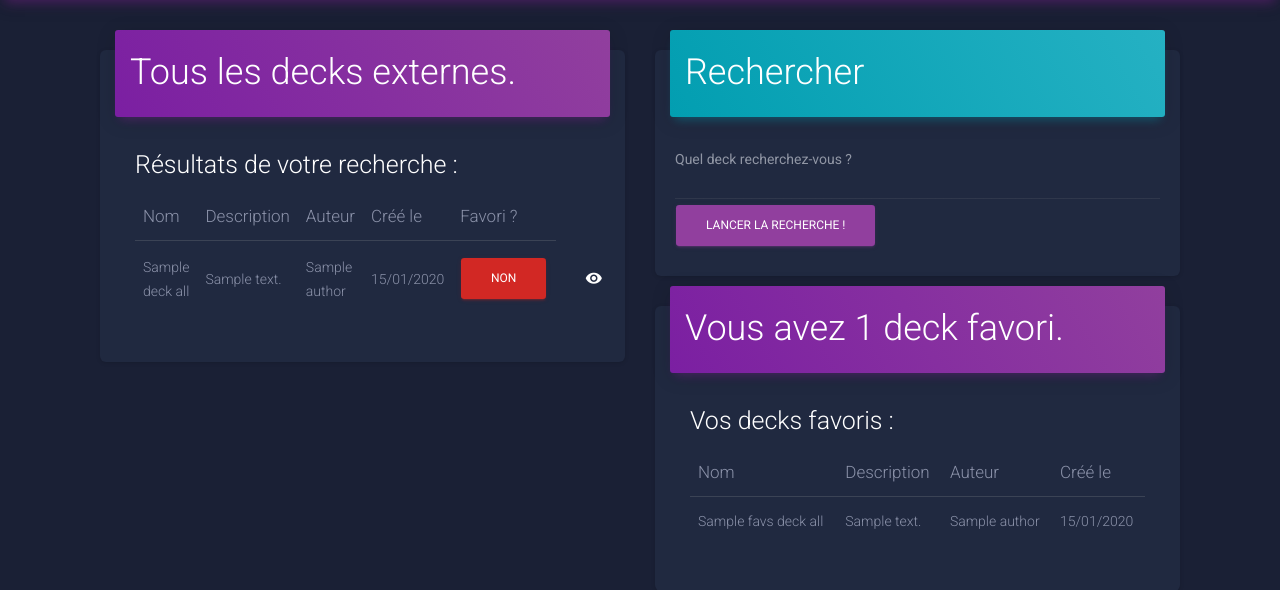
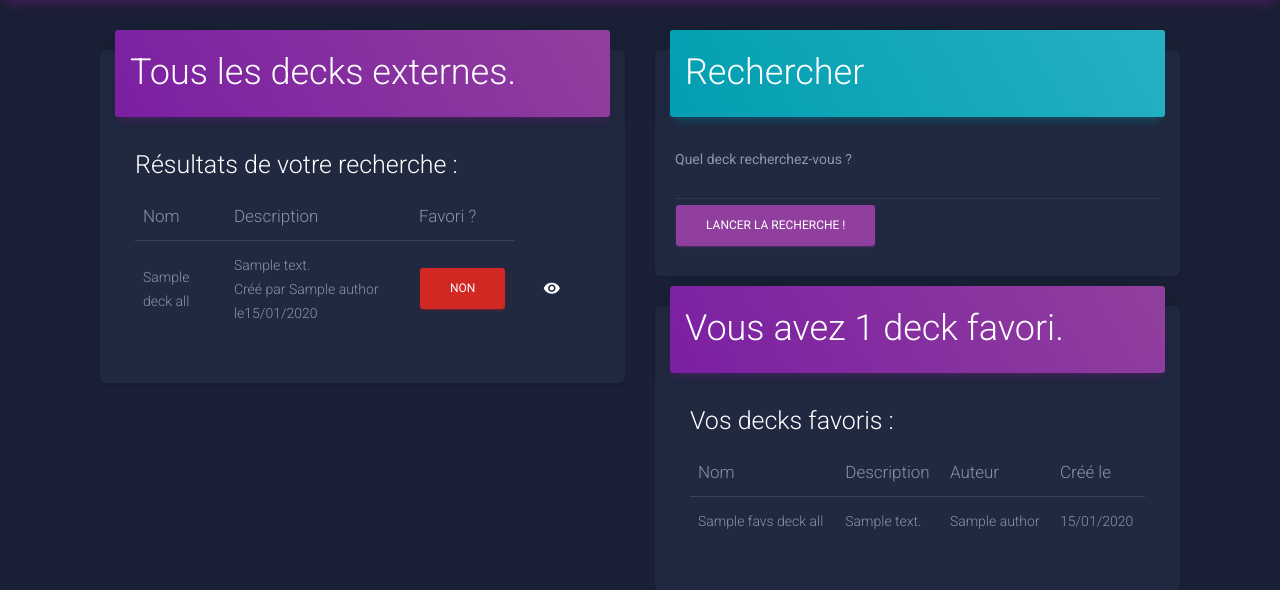
Before and after one commit to Tofu-Sauvage/flashcard_project, a PHP site: template templates/pages/user/recherche.html.twig in a window 1280 px wide. Shown: the part 70-660 px from the top of the page. Run offline with PHP 8.4, Linux system fonts and the light colour scheme; the template is opened without the code that fills it: most values are stand-ins (such as "Sample title", 1, 10 or a date in 2020); some libraries are stand-ins or nearby versions.

Commit message:
meilleure mise en page

```diff
--- a/templates/pages/user/recherche.html.twig
+++ b/templates/pages/user/recherche.html.twig
@@ -20,8 +20,6 @@
 												<tr>
 													<th>Nom</th>
 													<th>Description</th>
-													<th>Auteur</th>
-													<th>Créé le</th>
 													<th>Favori ?</th>
 												</tr>
 											</thead>
@@ -29,9 +27,8 @@
                                             {% for deck in deck_all %}
 												<tr>
 													<td>{{ deck.name }}</td>
-													<td>{{ deck.description }}</td>
-													<td>{{ deck.author.name }}</td>
-													<td>{{ deck.createdAt | date("d/m/Y") }}</td>
+													<td>{{ deck.description }}<br>
+													Créé par {{ deck.author.name }} le{{ deck.createdAt | date("d/m/Y") }}</td>
 													{% if deck in favs_deck_all %}
 													<td><button type="button" class="btn btm-sm btn-success">Oui</button></td>
 													{% else %}
```
